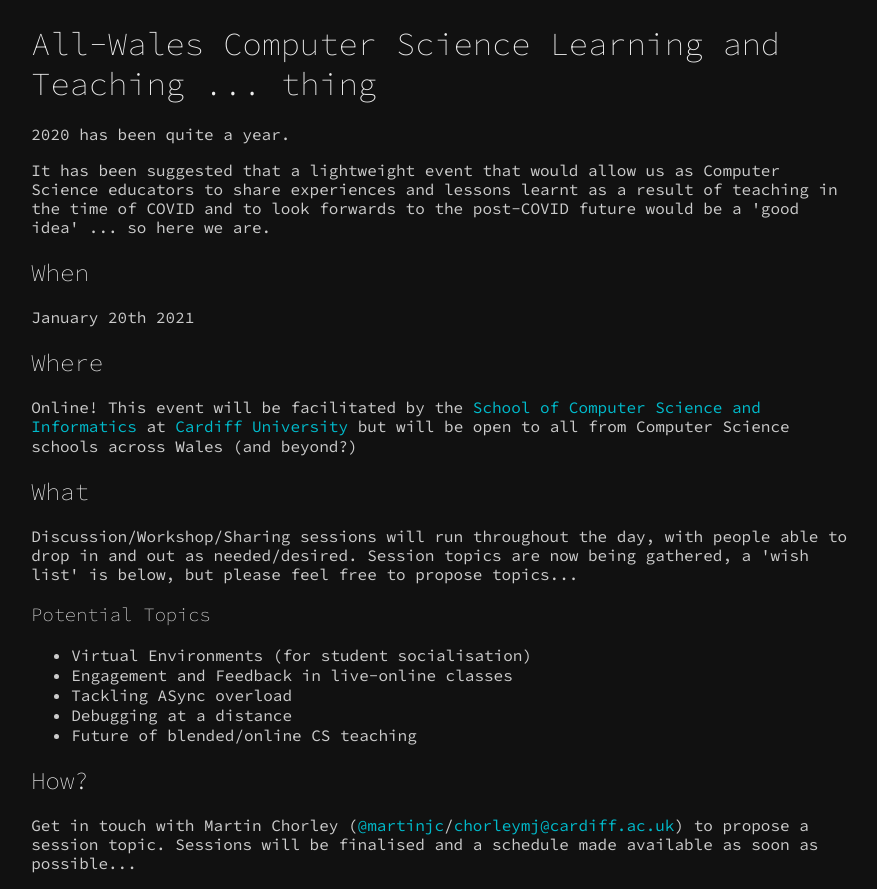
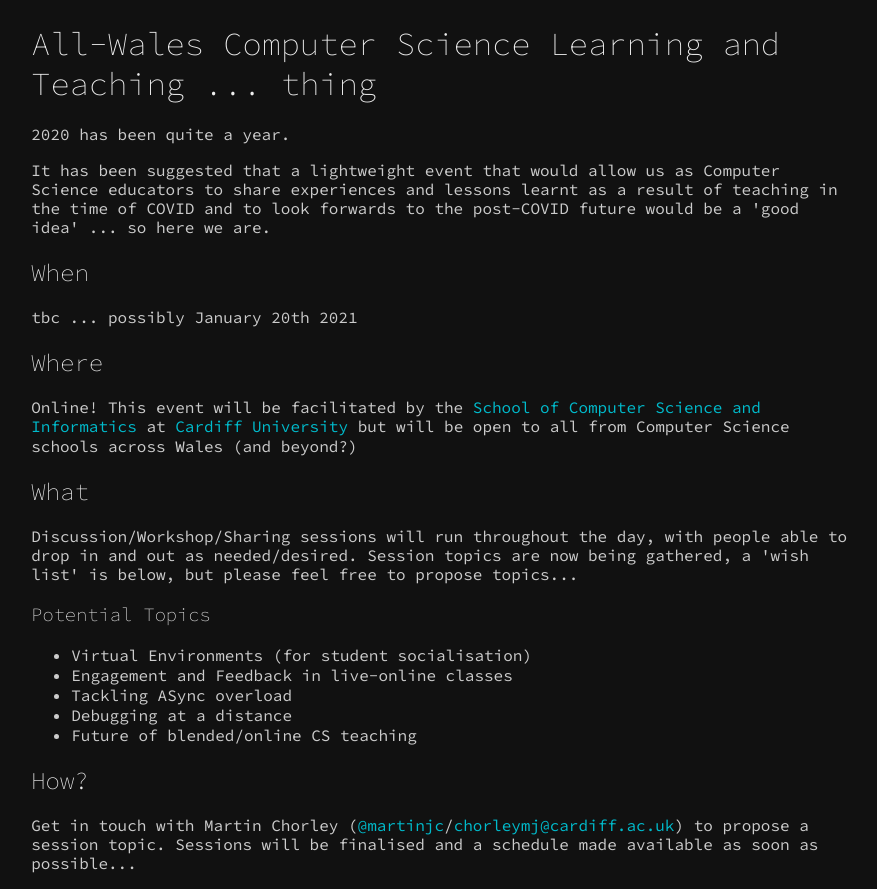
Before and after one commit to martinjc/cymru-cs-lt-2021, a plain HTML site: page src/index.html in a window 1280 px wide. Shown: the whole page, without its empty margins (198-1075 px from the left). Drawn offline with Linux system fonts and the light colour scheme.

Commit message:
not so sure of date

```diff
--- a/src/index.html
+++ b/src/index.html
@@ -16,7 +16,7 @@
                 2020 has been quite a year.</p><p>It has been suggested that a lightweight event that would allow us as Computer Science educators to share experiences and lessons learnt as a result of teaching in the time of COVID and to look forwards to the post-COVID future would be a 'good idea' ... so here we are.
             </p>
             <h2>When</h2>
-            <p>January 20th 2021</p>
+            <p>tbc ... possibly January 20th 2021</p>
             <h2>Where</h2>
             <p>
                 Online! This event will be facilitated by the <a href="https://cardiff.ac.uk/computer-science">School of Computer Science and Informatics</a> at <a href="https://cardiff.ac.uk">Cardiff University</a> but will be open to all from Computer Science schools across Wales (and beyond?)
```
